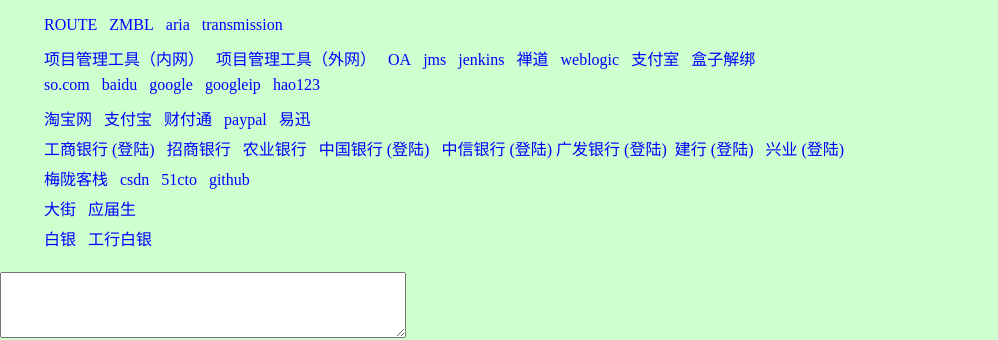
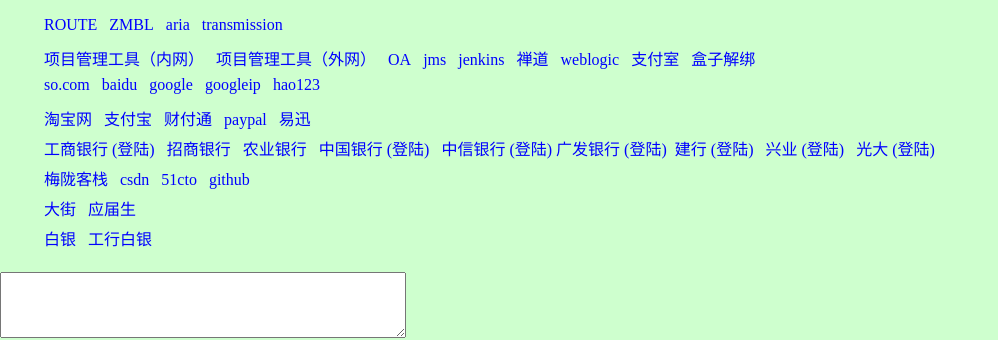
Before and after one commit to jimmyzhong/jimmyzhong.github.com, a Jekyll site: the page guid.html, which Jekyll copies as it is, in a window 1280 px wide. Shown: the top 340 px of the page, without its empty margins (0-998 px from the left). Built offline with Jekyll 4.4.1, drawn with Linux system fonts in a browser that asks for light colours.

Commit message:
加入光大

```diff
--- a/guid.html
+++ b/guid.html
@@ -92,6 +92,8 @@
 				<a href="http://creditcard.ccb.com/login.html" target="_blank">(登陆)</a></span>
 				<span><a href="http://www.cib.com.cn/netbank/cn/index.html" target="_blank">兴业</a>
 				<a href="https://ccbank.cib.com.cn/transaction/index.jsp" target="_blank">(登陆)</a></span>
+				<span><a href="http://www.cebbank.com/" target="_blank">光大</a>
+				<a href="https://www.cebbank.com/per/prePerlogin.do?_locale=zh_CN" target="_blank">(登陆)</a></span>
 
 			</li>
 			<li>
```
